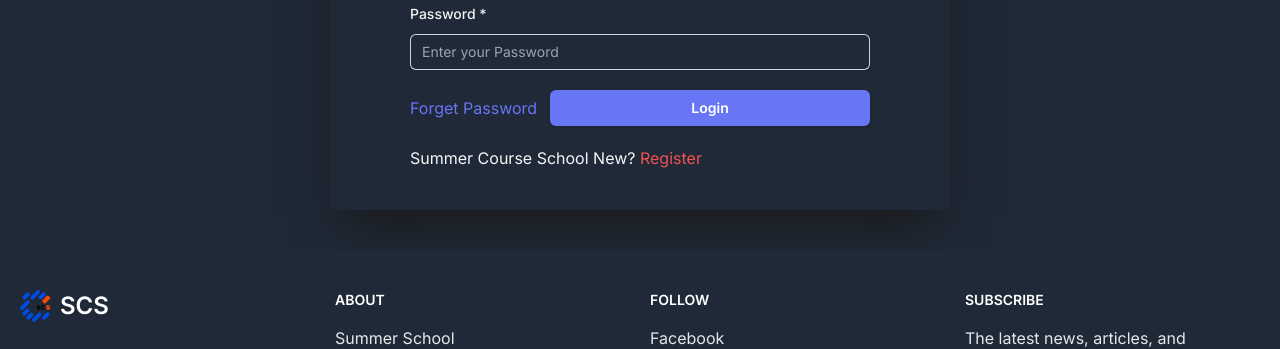
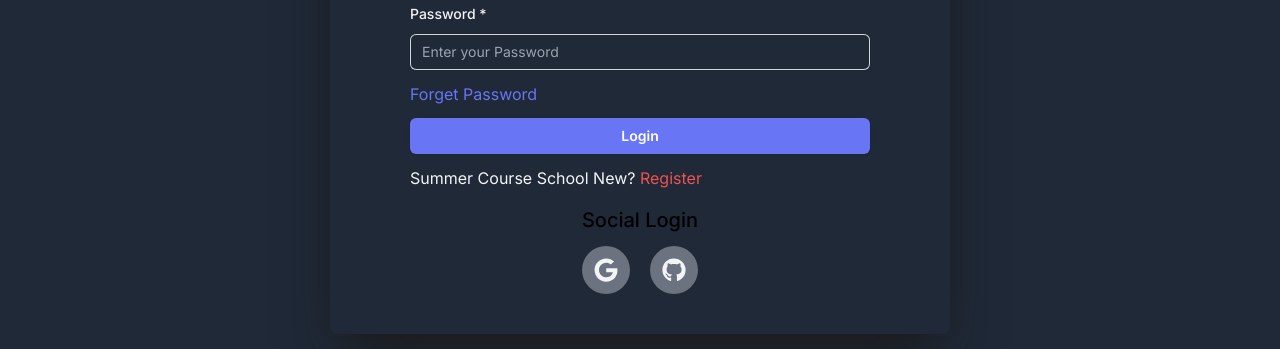
Before and after one commit to prominhaj/summer-course-school-client, a React (Vite) app: page /login in a window 1280 px wide. Shown: the part 290-639 px from the top of the page. Built offline with nearby package versions, Linux system fonts and the light colour scheme; no server answers.

Commit message:
Social Login Added

```diff
--- a/package.json
+++ b/package.json
@@ -25,6 +25,7 @@
     "moment": "^2.30.1",
     "react": "^18.2.0",
     "react-dom": "^18.2.0",
+    "react-icons": "^5.0.1",
     "styled-components": "^6.1.8",
     "tailwind-merge": "^2.2.1"
   },
--- /dev/null
+++ b/src/Components/SocialLogin/SocialLogin.jsx
@@ -0,0 +1,25 @@
+import { FaGoogle, FaGithub } from "react-icons/fa";
+
+const SocialLogin = () => {
+  return (
+    <div className="pt-4">
+      <h6 className="text-xl font-medium text-center">Social Login</h6>
+      <div className="flex items-center justify-center gap-5 mt-3">
+        <button
+          type="button"
+          className="text-[#FF0000] dark:text-gray-100 p-3 bg-gray-300 dark:bg-gray-500 rounded-full"
+        >
+          <FaGoogle className="text-2xl" />
+        </button>
+        <button
+          type="button"
+          className="p-3 text-black bg-gray-300 rounded-full dark:text-gray-100 dark:bg-gray-500"
+        >
+          <FaGithub className="text-2xl" />
+        </button>
+      </div>
+    </div>
+  );
+};
+
+export default SocialLogin;
--- a/src/Pages/Login/Login.jsx
+++ b/src/Pages/Login/Login.jsx
@@ -1,6 +1,7 @@
 import React from "react";
 import Button from "../../Components/Button/Button";
 import { Link } from "react-router-dom";
+import SocialLogin from "../../Components/SocialLogin/SocialLogin";
 
 const Login = () => {
   return (
@@ -51,15 +52,27 @@ const Login = () => {
               </div>
             </div>
           </div>
-          <div className="flex flex-wrap items-center justify-between gap-3 py-5">
+          <div className="py-3">
             <button className="text-indigo-500 hover:underline" type="button">
               Forget Password
             </button>
-            <Button className={"md:w-80 w-full"} variant={"primary"} type="submit">
+            <Button
+              className={"w-full mt-3"}
+              variant={"primary"}
+              type="submit"
+            >
               Login
             </Button>
           </div>
-          <p className="text-gray-800 text-start dark:text-gray-100">Summer Course School New? <Link to="/register" className="text-red-500 hover:underline">Register</Link></p>
+          <p className="text-gray-800 text-start dark:text-gray-100">
+            Summer Course School New?{" "}
+            <Link to="/register" className="text-red-500 hover:underline">
+              Register
+            </Link>
+          </p>
+          <div>
+            <SocialLogin />
+          </div>
         </div>
       </form>
     </div>
```
Also changed, not shown: 1 other file (tests, documents, lock files or other folders).
